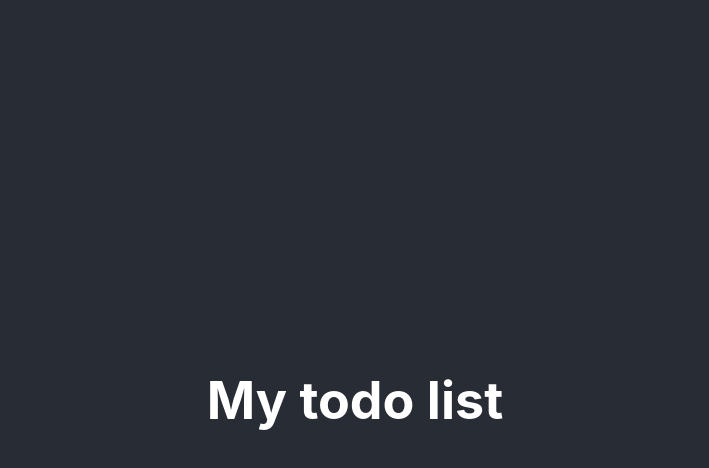
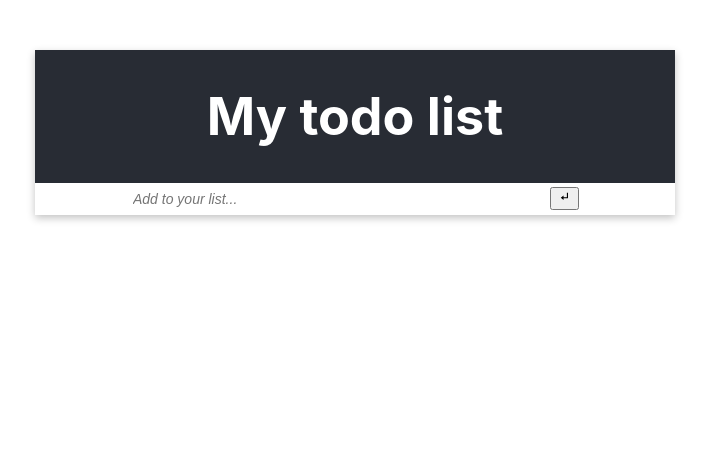
Before and after one commit to leonard33/todolist, a React (Create React App) app: page / in a window 1280 px wide. Shown: the top 468 px of the page, without its empty margins (285-994 px from the left). Built offline with nearby package versions, Linux system fonts and the light colour scheme.

Commit message:
adding ui and delete and checkbox

```diff
--- a/package.json
+++ b/package.json
@@ -3,11 +3,15 @@
   "version": "0.1.0",
   "private": true,
   "dependencies": {
+    "@material-ui/core": "^4.12.4",
+    "@material-ui/icons": "^4.11.3",
+    "@mui/icons-material": "^5.8.0",
     "@testing-library/jest-dom": "^5.16.4",
     "@testing-library/react": "^13.3.0",
     "@testing-library/user-event": "^13.5.0",
     "react": "^18.1.0",
     "react-dom": "^18.1.0",
+    "react-icons": "^4.4.0",
     "react-scripts": "5.0.1",
     "web-vitals": "^2.1.4"
   },
--- a/src/App.css
+++ b/src/App.css
@@ -1,6 +1,5 @@
 .App-header {
   background-color: #282c34;
-  min-height: 100vh;
   display: flex;
   flex-direction: column;
   align-items: center;
@@ -8,3 +7,98 @@
   font-size: calc(10px + 2vmin);
   color: white;
 }
+
+li .todo-item {
+  display: flex;
+  align-items: center;
+  width: 35vw;
+  margin-top: 20px;
+  justify-content: space-between;
+  text-align: left;
+  text-decoration: none;
+}
+
+ul {
+  list-style-type: none;
+}
+
+#form-1 {
+  display: flex;
+  align-items: center;
+  width: 35vw;
+  margin: auto;
+  justify-content: space-between;
+}
+
+input {
+  border: none;
+  outline: none;
+  height: 30px;
+  width: 15vw;
+  overflow-wrap: break-word;
+  font-size: 14px;
+  font-style: italic;
+}
+
+.todo-data {
+  display: flex;
+  overflow-wrap: break-word;
+  word-break: break-all;
+  width: 23vw;
+  margin: 5px;
+}
+
+.main-container {
+  width: 50vw;
+  margin: 50px auto;
+  box-shadow: rgba(0, 0, 0, 0.24) 0 3px 8px;
+  align-items: center;
+  text-align: center;
+}
+
+.todo-data {
+  display: flex;
+  overflow-wrap: break-word;
+  word-break: break-all;
+  width: 23vw;
+  margin: 5px;
+}
+
+.clear {
+  display: flex;
+  width: 50vw;
+  height: 50px;
+  text-decoration: none;
+  color: grey;
+  box-shadow: rgba(0, 0, 0, 0.02) 0 1px 3px 0, rgba(27, 31, 35, 0.15) 0 0 0 1px;
+  justify-content: center;
+  align-items: center;
+  cursor: pointer;
+}
+
+.clear-btn {
+  margin: auto !important;
+}
+
+.delete {
+  font-size: 20px;
+}
+
+.hide {
+  display: none;
+}
+
+.checkbox {
+  border: 2px solid rgb(136, 131, 131);
+  width: 10px;
+  height: 10px;
+}
+
+.dustbin {
+  transform: rotate(180deg);
+  font-size: 24px;
+}
+
+.line {
+  text-decoration: line-through;
+}
--- a/src/App.js
+++ b/src/App.js
@@ -1,12 +1,27 @@
-import React from "react";
+/* eslint-disable no-unused-vars */
+import React, { useState } from "react";
 import "./App.css";
+import Form from "./Components/Form";
+import Todolist from "./Components/Todolist";
 
 function App() {
+  const [inputText, setInputText] = useState("");
+  const [todo, setTodo] = useState([]);
   return (
     <div className="App">
-      <header className="App-header">
-        <h1>My todo list</h1>
-      </header>
+      <div className="main-container">
+        <header className="App-header">
+          <h1>My todo list</h1>
+        </header>
+        {/* pass set input as prop */}
+        <Form
+          inputText={inputText}
+          setInputText={setInputText}
+          todo={todo}
+          setTodo={setTodo}
+        />
+        <Todolist todo={todo} setTodo={setTodo} />
+      </div>
     </div>
   );
 }
--- /dev/null
+++ b/src/Components/Form.js
@@ -0,0 +1,42 @@
+/* eslint-disable react/prop-types */
+import React from "react";
+import { BiSubdirectoryLeft } from "react-icons/bi";
+
+const Form = ({ setInputText, inputText, setTodo, todo }) => {
+  const handletext = (e) => {
+    setInputText(e.target.value);
+  };
+  const todohandler = (e) => {
+    e.preventDefault();
+    setTodo([
+      ...todo,
+      { text: inputText, completed: false, id: todo.length + 1 },
+    ]);
+    setInputText("");
+  };
+  return (
+    <form-container>
+      <form id="form-1">
+        <input
+          value={inputText}
+          onChange={handletext}
+          type="text"
+          id="todo-input"
+          placeholder="Add to your list..."
+        />
+        <div className="return">
+          <button
+            onClick={todohandler}
+            variant="outlined"
+            type="submit"
+            id="add-todo"
+          >
+            <BiSubdirectoryLeft />
+          </button>
+        </div>
+      </form>
+    </form-container>
+  );
+};
+
+export default Form;
--- /dev/null
+++ b/src/Components/Itemtodo.js
@@ -0,0 +1,42 @@
+/* eslint-disable react/prop-types */
+import React from "react";
+import { AiFillDelete } from "react-icons/ai";
+
+const Itemtodo = ({ text, setTodo, todos, todo }) => {
+  const checkboxhandler = () => {
+    setTodo(
+      todo.map((item) => {
+        if (item.id === todos.id) {
+          return {
+            ...item,
+            completed: !item.completed,
+          };
+        }
+        return item;
+      })
+    );
+  };
+
+  const deletehandler = () => {
+    setTodo(
+      todo.filter((el) => el.id !== todos.id)
+      /*todo.forEach((...todos) => {
+        todos.id = todos.length - 1;
+      })*/
+    );
+  };
+
+  return (
+    <div className="todo-item">
+      <div className="complete">
+        <input onChange={checkboxhandler} type="checkbox"></input>
+      </div>
+      <div className="mytodo">{text}</div>
+      <div onClick={deletehandler} className="delete">
+        <AiFillDelete />
+      </div>
+    </div>
+  );
+};
+
+export default Itemtodo;
--- /dev/null
+++ b/src/Components/Todolist.js
@@ -0,0 +1,26 @@
+/* eslint-disable react/prop-types */
+import React from "react";
+import Itemtodo from "./Itemtodo";
+
+const Todolist = ({ todo, setTodo }) => {
+  // console.log(todo);
+  return (
+    <div className="output-container">
+      <ul className="todo-list">
+        <li>
+          {todo.map((todos) => (
+            <Itemtodo
+              key={todos.id}
+              text={todos.text}
+              todo={todo}
+              todos={todos}
+              setTodo={setTodo}
+            />
+          ))}
+        </li>
+      </ul>
+    </div>
+  );
+};
+
+export default Todolist;
```
Also changed, not shown: .eslintrc.js, 1 other file (tests, documents, lock files or other folders).
